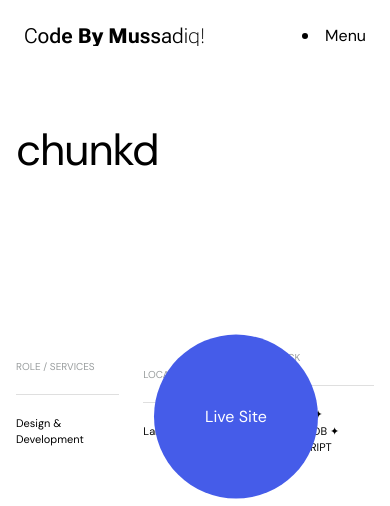
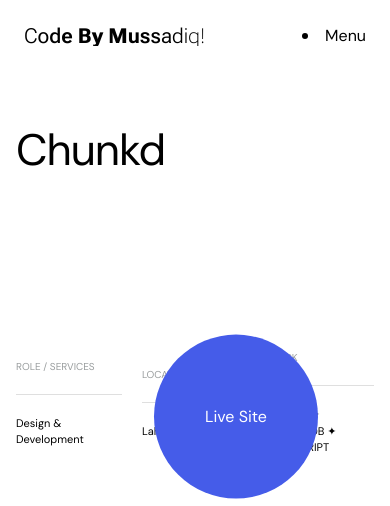
Before and after one commit to mussadiqkhan6886/portfolionew, a Next.js app: page /work/chunkd in a window 390 px wide. Shown: the top 506 px of the page. Built offline with nearby package versions, Linux system fonts and the light colour scheme.

Commit message:
fixed upper header

```diff
--- a/app/work/[slug]/page.tsx
+++ b/app/work/[slug]/page.tsx
@@ -28,8 +28,8 @@ const SingleWork = async ({params}: Params) => {
   return (
     <main>
       <section className="max-w-5xl mx-auto py-16 md:py-24 md:pb-10 mb-0 my-16 px-4 md:px-12 relative h-[54vh] sm:h-[64vh] flex justify-between flex-col ">
-        <h1 className="text-[44px] sm:text-6xl md:text-8xl leading-none lg:leading-22 tracking-tight">{slug}</h1>
-        <div className="flex justify-between gap-6 sm:gap-10 items-center">
+        <h1 className="text-[44px] sm:text-6xl md:text-8xl leading-none lg:leading-22 capitalize tracking-tight">{slug}</h1>
+        <div className="flex justify-between gap-5 sm:gap-10 items-center">
           <div className="w-full">
             <h2 className="border-b border-border/70 text-[10px] sm:text-xs uppercase text-gray pb-5 sm:pb-7 mb-5 sm:mb-7">role / Services</h2>
             <h3 className="text-[11px] sm:text-sm md:text-base">{project.service}</h3>
```
